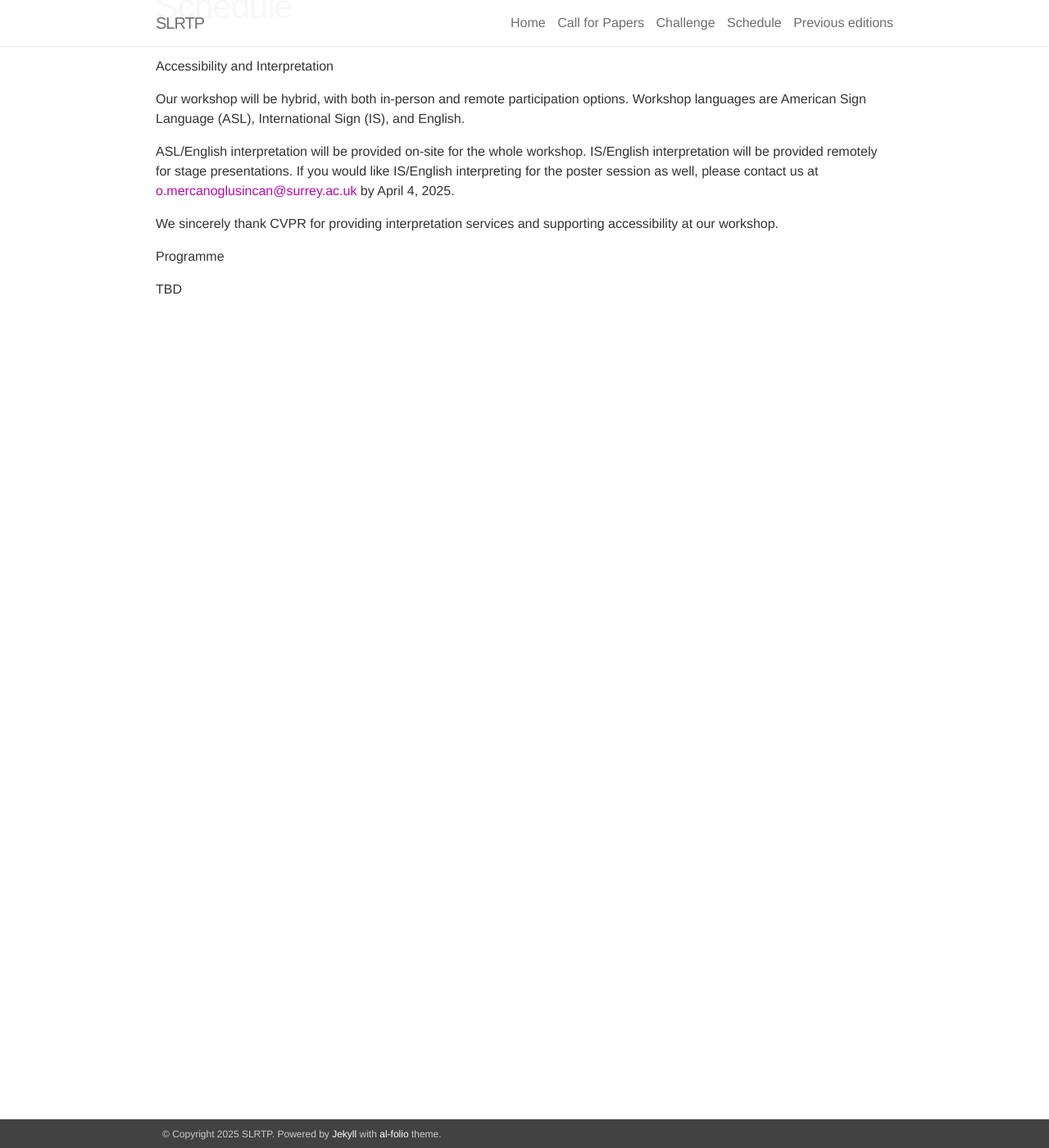
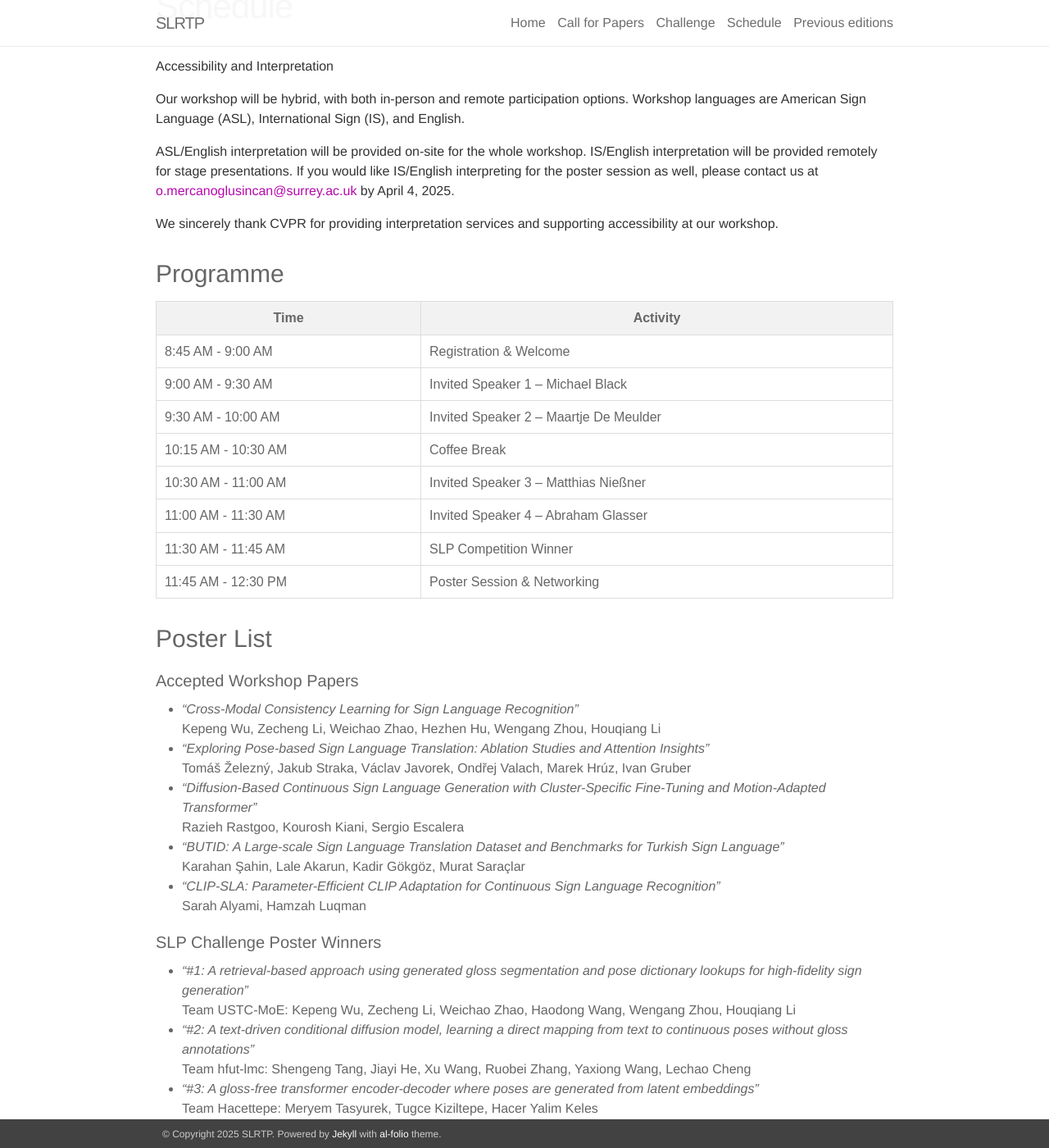
Before and after one commit to slrtpworkshop/slrtpworkshop.github.io, a Jekyll site: the page built from _pages/03_schedule.md, in a window 1280 px wide and 1400 px high, scrolled down 352 px. Shown: the whole window at 82% size. Built offline with Jekyll 4.4.1, drawn with Linux system fonts in a browser that asks for light colours; nearby versions of some CDN libraries.

Commit message:
Update programme, poster list

```diff
--- a/_pages/03_schedule.md
+++ b/_pages/03_schedule.md
@@ -12,6 +12,65 @@ ASL/English interpretation will be provided on-site for the whole workshop. IS/E
 
 We sincerely thank CVPR for providing interpretation services and supporting accessibility at our workshop.
 
-**Programme**
+<h3>Programme</h3>
 
-TBD
+<table style="width:100%; border-collapse: collapse; font-family: Arial, sans-serif;">
+  <thead>
+    <tr style="background-color: #f2f2f2;">
+      <th style="padding: 10px; border: 1px solid #ddd;">Time</th>
+      <th style="padding: 10px; border: 1px solid #ddd;">Activity</th>
+    </tr>
+  </thead>
+  <tbody>
+    <tr>
+      <td style="padding: 10px; border: 1px solid #ddd;">8:45 AM - 9:00 AM</td>
+      <td style="padding: 10px; border: 1px solid #ddd;">Registration & Welcome</td>
+    </tr>
+    <tr>
+      <td style="padding: 10px; border: 1px solid #ddd;">9:00 AM - 9:30 AM</td>
+      <td style="padding: 10px; border: 1px solid #ddd;">Invited Speaker 1 – Michael Black</td>
+    </tr>
+    <tr>
+      <td style="padding: 10px; border: 1px solid #ddd;">9:30 AM - 10:00 AM</td>
+      <td style="padding: 10px; border: 1px solid #ddd;">Invited Speaker 2 – Maartje De Meulder</td>
+    </tr>
+    <tr>
+      <td style="padding: 10px; border: 1px solid #ddd;">10:15 AM - 10:30 AM</td>
+      <td style="padding: 10px; border: 1px solid #ddd;">Coffee Break</td>
+    </tr>
+    <tr>
+      <td style="padding: 10px; border: 1px solid #ddd;">10:30 AM - 11:00 AM</td>
+      <td style="padding: 10px; border: 1px solid #ddd;">Invited Speaker 3 – Matthias Nießner</td>
+    </tr>
+    <tr>
+      <td style="padding: 10px; border: 1px solid #ddd;">11:00 AM - 11:30 AM</td>
+      <td style="padding: 10px; border: 1px solid #ddd;">Invited Speaker 4 – Abraham Glasser</td>
+    </tr>
+    <tr>
+      <td style="padding: 10px; border: 1px solid #ddd;">11:30 AM - 11:45 AM</td>
+      <td style="padding: 10px; border: 1px solid #ddd;">SLP Competition Winner</td>
+    </tr>
+    <tr>
+      <td style="padding: 10px; border: 1px solid #ddd;">11:45 AM - 12:30 PM</td>
+      <td style="padding: 10px; border: 1px solid #ddd;">Poster Session & Networking</td>
+    </tr>
+  </tbody>
+</table>
+
+<h3>Poster List</h3>
+
+<h4>Accepted Workshop Papers</h4>
+<ul>
+  <li><em>“Cross-Modal Consistency Learning for Sign Language Recognition”</em><br> Kepeng Wu, Zecheng Li, Weichao Zhao, Hezhen Hu, Wengang Zhou, Houqiang Li</li>
+  <li><em>“Exploring Pose-based Sign Language Translation: Ablation Studies and Attention Insights”</em><br>Tomáš Železný, Jakub Straka, Václav Javorek, Ondřej Valach, Marek Hrúz, Ivan Gruber</li>
+  <li><em>“Diffusion-Based Continuous Sign Language Generation with Cluster-Specific Fine-Tuning and Motion-Adapted Transformer”</em><br>Razieh Rastgoo, Kourosh Kiani, Sergio Escalera </li>
+  <li><em>“BUTID: A Large-scale Sign Language Translation Dataset and Benchmarks for Turkish Sign Language”</em><br>Karahan Şahin, Lale Akarun, Kadir Gökgöz, Murat Saraçlar </li>
+  <li><em>“CLIP-SLA: Parameter-Efficient CLIP Adaptation for Continuous Sign Language Recognition”</em><br>Sarah Alyami, Hamzah Luqman </li>
+</ul>
+
+<h4>SLP Challenge Poster Winners</h4>
+<ul>
+  <li><em>“#1: A retrieval-based approach using generated gloss segmentation and pose dictionary lookups for high-fidelity sign generation”</em><br> Team USTC-MoE: Kepeng Wu, Zecheng Li, Weichao Zhao, Haodong Wang, Wengang Zhou, Houqiang Li</li>
+  <li><em>“#2: A text-driven conditional diffusion model, learning a direct mapping from text to continuous poses without gloss annotations”</em><br> Team hfut-lmc: Shengeng Tang, Jiayi He, Xu Wang, Ruobei Zhang, Yaxiong Wang, Lechao Cheng</li>
+  <li><em>“#3: A gloss-free transformer encoder-decoder where poses are generated from latent embeddings”</em><br> Team Hacettepe: Meryem Tasyurek, Tugce Kiziltepe, Hacer Yalim Keles</li>
+</ul>
```
